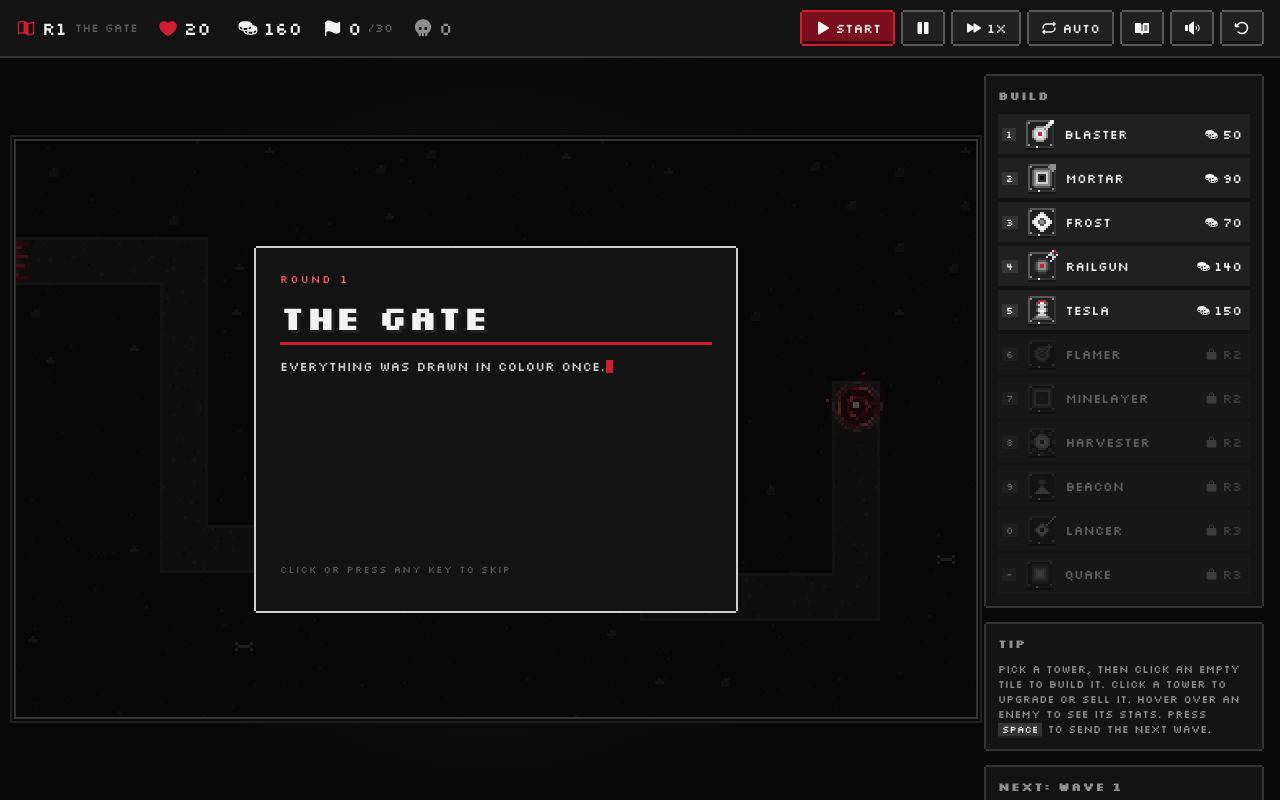
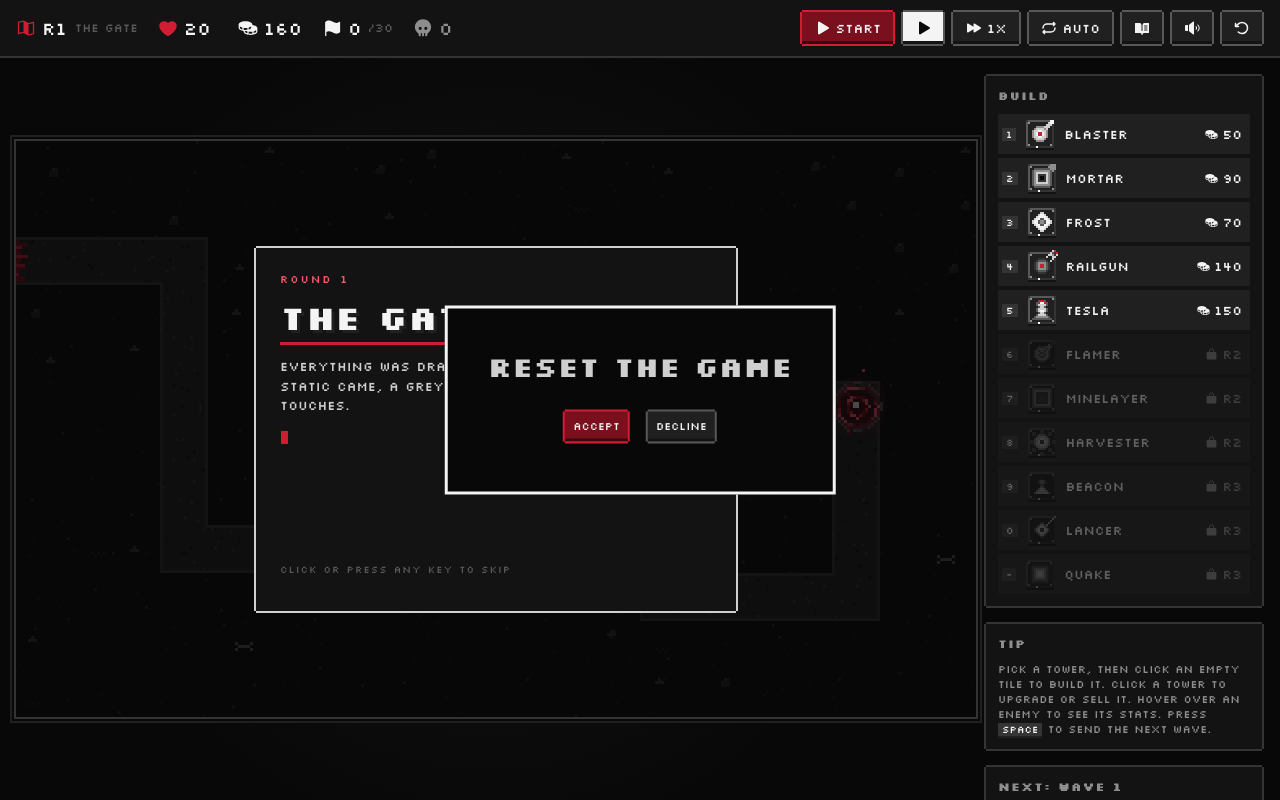
Before and after one commit to byalex33/last-pixel, a React (Vite) app: page / in a window 1280 px wide. Both pictures are taken after a click on the button 1242 px from the left and 28 px from the top of the page. Built offline with nearby package versions, Linux system fonts and the light colour scheme.

Commit message:
added restart confirmation modal

```diff
--- a/src/App.tsx
+++ b/src/App.tsx
@@ -3,7 +3,7 @@ import { GameView } from './components/GameView';
 import { Loader } from './components/Loader';
 import { MAPS } from './game/maps';
 import { loadProgress, saveProgress, saveStorySeen, type Progress } from './game/storage';
-
+import Modal from './components/Modal';
 type Run = Progress & { run: number };
 
 function clampRound(round: number) {
@@ -20,6 +20,7 @@ export function App() {
     const p = loadProgress();
     return { ...p, round: clampRound(p.round), run: 0 };
   });
+  const [isRestartModalOpen, setIsRestartModalOpen] = useState(false);
   const [phase, setPhase] = useState<'loading' | 'revealing' | 'done'>('loading');
 
   const startRound = (round: number) => {
@@ -35,13 +36,20 @@ export function App() {
         map={MAPS[run.round]}
         snapshot={run.snapshot}
         paused={phase === 'loading'}
-        onRestart={() => startRound(run.round)}
+        onRestart={() => setIsRestartModalOpen(true)}
         onNextRound={() => startRound(run.round + 1)}
         onNewCampaign={() => {
           saveStorySeen(-1);
           startRound(0);
         }}
       />
+      {isRestartModalOpen && (
+        <Modal text="Reset the game" onAccept={() => {
+            setIsRestartModalOpen(false);
+            startRound(run.round)
+          }
+        } onDecline={() => setIsRestartModalOpen(false)} />
+      )}
       {phase !== 'done' && (
         <Loader
           subtitle={subtitle(run)}
--- a/src/components/GameView.tsx
+++ b/src/components/GameView.tsx
@@ -110,7 +110,10 @@ export function GameView({ map, snapshot, paused, onRestart, onNextRound, onNewC
           <Btn onClick={toggleMute} aria-label={muted ? 'Unmute' : 'Mute'}>
             {muted ? <PiSpeakerSlashFill /> : <PiSpeakerHighFill />}
           </Btn>
-          <Btn onClick={onRestart} aria-label="Restart round" title="Restart round">
+          <Btn onClick={() => {
+            if(!game.paused) game.togglePause();
+            onRestart()
+          }} aria-label="Restart round" title="Restart round">
             <PiArrowCounterClockwiseBold />
           </Btn>
         </div>
--- /dev/null
+++ b/src/components/Modal.tsx
@@ -0,0 +1,22 @@
+import React from 'react'
+import { Btn } from './Btn';
+
+const Modal = ({ text, onAccept, onDecline }: { text: string, onAccept: () => void, onDecline: () => void }) => {
+    return (
+        <div className='modal hover-modal'>
+            <h1>
+                {text}
+            </h1>
+            <div className='hover-modal-buttons'>
+                <Btn variant='primary' onClick={() => onAccept()}>
+                    Accept
+                </Btn>
+                <Btn onClick={() => onDecline()}>
+                    Decline
+                </Btn>
+            </div>
+        </div>
+    )
+}
+
+export default Modal;
--- a/src/styles.css
+++ b/src/styles.css
@@ -1210,3 +1210,30 @@ kbd {
     animation: none;
   }
 }
+
+.hover-modal {
+  position: fixed;
+  display: block;
+  top: 50%;
+  left: 50%;
+  transform: translate(-50%, -50%);
+  background-color: #080808;
+  border: 3px solid #f4f4f4;
+  padding: 40px;
+}
+
+
+.hover-modal-buttons{
+  margin-top: 5%;
+  display: flex;
+  width: 100%;
+  justify-content: center;
+  align-items: center;
+}
+
+.hover-modal-buttons .btn{
+  height: 30px;
+  padding: 0 8px;
+  font-size: 11px;
+  margin: 10px;
+}
```
